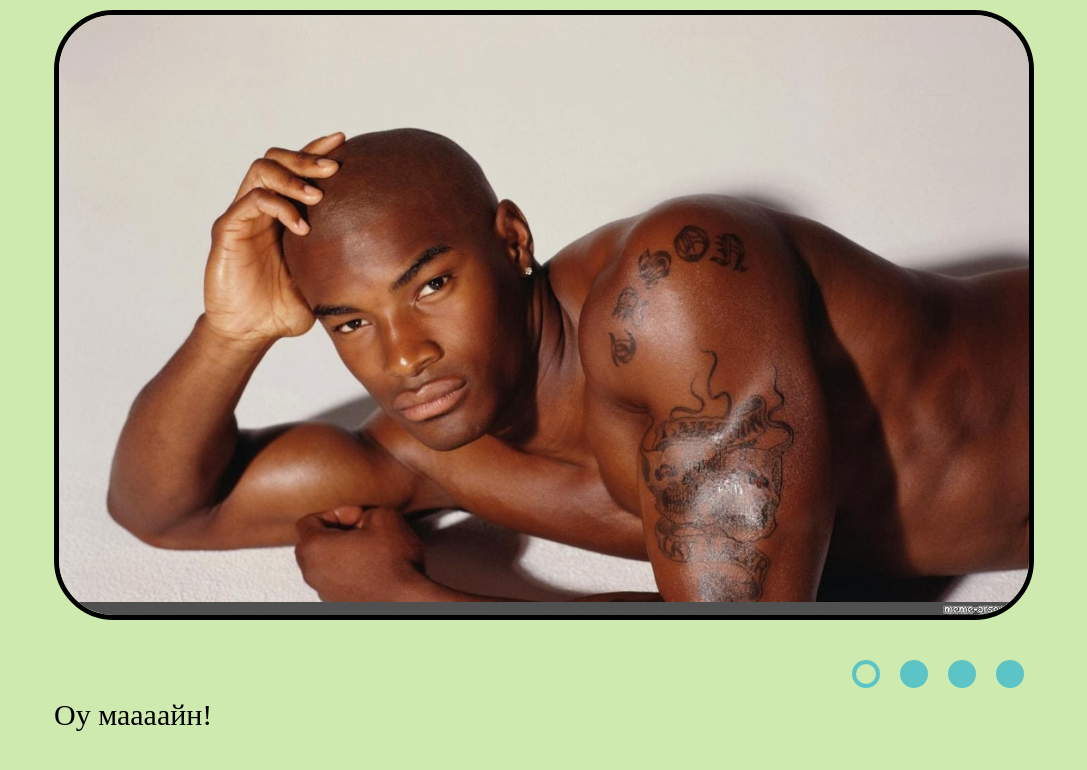
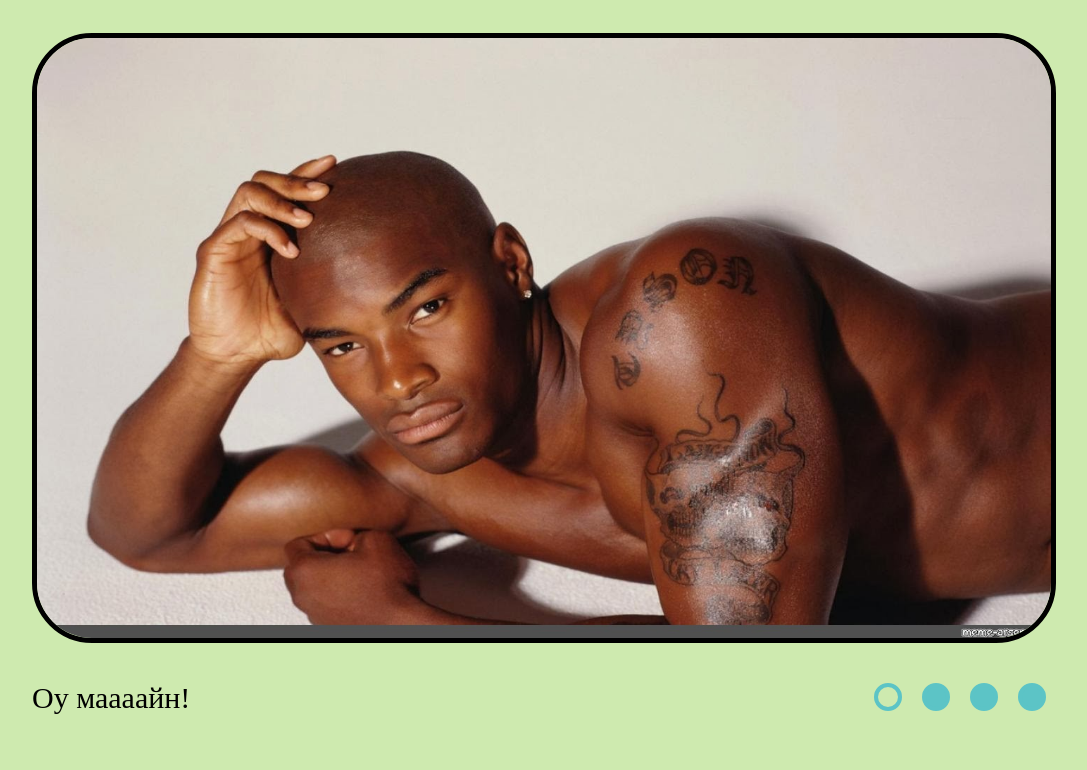
Before and after one commit to Gorizontal/cssMemSlider, a plain HTML site: page index.html in a window 1280 px wide. Shown: the whole page, without its empty margins (96-1183 px from the left). Drawn offline with Linux system fonts and the light colour scheme.

```diff
--- a/style.css
+++ b/style.css
@@ -13,11 +13,9 @@
     align-items:center
 }
 
-
 .wrapper-content{
-    margin: 10px 150px 20px 150px;
+    margin: 15px 10% 10% 10%;
 }
-
 
 
 .mem-slider{
@@ -26,7 +24,6 @@
     height: 600px;
     border-radius: 60px;
 }
-
 
 .sliderS {
     width: 400%;
@@ -50,6 +47,7 @@
     justify-content: flex-end;
     width: 100%;
     margin-top: 30px;
+    z-index: 10;
 }
 
 .navigation {
@@ -57,9 +55,10 @@
     max-width: 200px;
     max-height: 100px;
     align-items:flex-end;
+    z-index: 10;
+    overflow: hidden;
 
 }
-
 
 
 .nav-button1, .nav-button2, .nav-button3, .nav-button4 {
@@ -69,6 +68,7 @@
     background: rgb(92, 196, 198);
     border-radius:14px;
     border: 4px solid rgb(92, 196, 198);
+    z-index: 10;
 
 }
 
@@ -80,39 +80,35 @@
     border-radius:10px;
     transition: .5s;
     transform:  rotate(45deg);
+    z-index: 10;
 
 
 }
 
 
 
+input[name='INPUT']{
 
-
-input[name='INPUT']{
-    position: absolute;
     visibility: hidden;
 }
 
-
-
-
-
-
 .text-area{
     overflow: hidden;
+    margin-top: -40px;
+    z-index: 1;
 }
-
 
 .text {
     width: 400%;
     height: 100%;
     display: flex;
+    z-index: 1;
+
 }
 
 .text-mem {
-
+    z-index: 1;
     width: 25%;
-
 }
 
 p{
@@ -120,9 +116,6 @@
     height: 100%;
     font-size: 30px;
 }
-
-
-
 
 
 #m1:checked ~ .mem-slider .sliderS .R1 {
@@ -154,7 +147,6 @@
 #m4:checked ~ .navigation-area .navigation .nav-button4 {
     background: rgb(206, 234, 175);
     border-radius:14px;
-
 }
 
 
```
